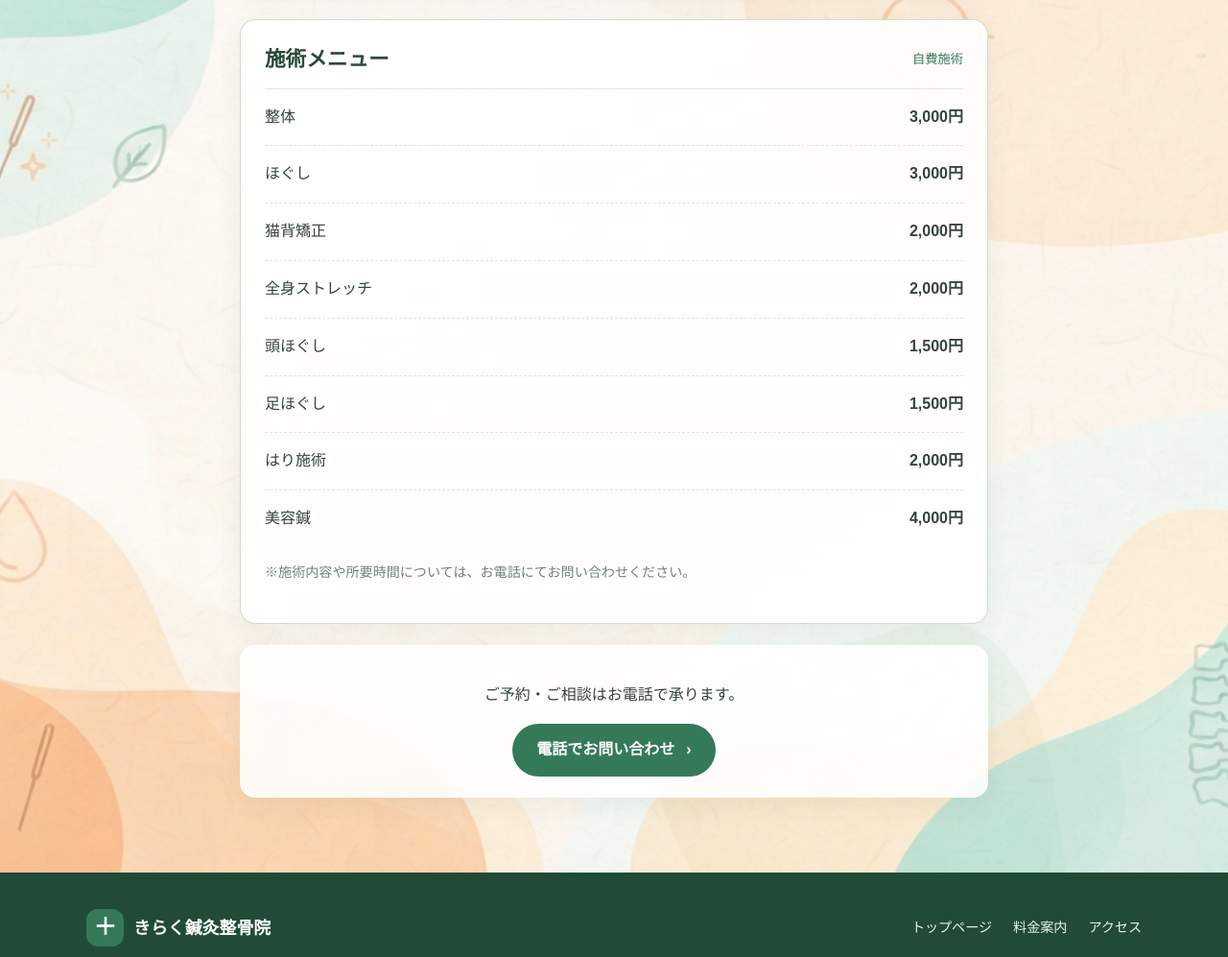
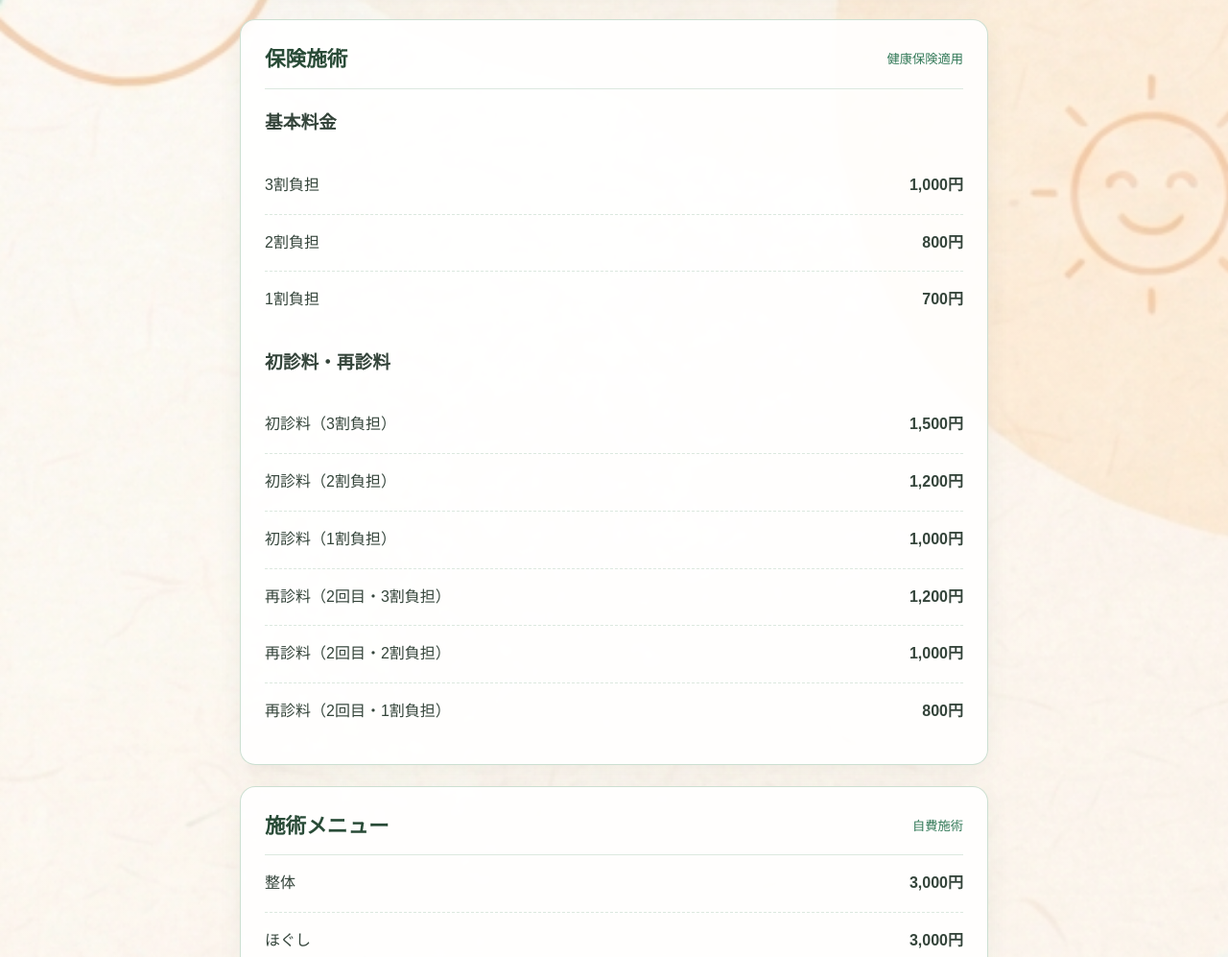
Before and after one commit to kirakuseikotsu/kirakuseikotsu.github.io, a plain HTML site: page price.html in a window 1280 px wide. Shown: the part 500-1497 px from the top of the page at 96% size. Drawn offline with Linux system fonts and the light colour scheme.

Commit message:
Add files via upload

```diff
--- a/price.html
+++ b/price.html
@@ -7,6 +7,24 @@
   <section class="page-hero"><div class="container"><p class="section-label">PRICE</p><h1>料金案内</h1><p>施術内容や料金についてご案内します。</p></div></section>
   <section class="section price-details-section"><div class="container narrow-container">
     <div class="notice"><strong>施術料金について</strong><p>各施術の料金をご案内します。施術内容やご不明な点は、お気軽にお問い合わせください。</p></div>
+    <div class="price-block">
+      <div class="price-block-heading"><h2>保険施術</h2><span>健康保険適用</span></div>
+      <div class="price-subsection">
+        <h3>基本料金</h3>
+        <div class="price-row"><span>3割負担</span><strong>1,000円</strong></div>
+        <div class="price-row"><span>2割負担</span><strong>800円</strong></div>
+        <div class="price-row"><span>1割負担</span><strong>700円</strong></div>
+      </div>
+      <div class="price-subsection">
+        <h3>初診料・再診料</h3>
+        <div class="price-row"><span>初診料（3割負担）</span><strong>1,500円</strong></div>
+        <div class="price-row"><span>初診料（2割負担）</span><strong>1,200円</strong></div>
+        <div class="price-row"><span>初診料（1割負担）</span><strong>1,000円</strong></div>
+        <div class="price-row"><span>再診料（2回目・3割負担）</span><strong>1,200円</strong></div>
+        <div class="price-row"><span>再診料（2回目・2割負担）</span><strong>1,000円</strong></div>
+        <div class="price-row"><span>再診料（2回目・1割負担）</span><strong>800円</strong></div>
+      </div>
+    </div>
     <div class="price-block"><div class="price-block-heading"><h2>施術メニュー</h2><span>自費施術</span></div>
       <div class="price-row"><span>整体</span><strong>3,000円</strong></div>
       <div class="price-row"><span>ほぐし</span><strong>3,000円</strong></div>
```
